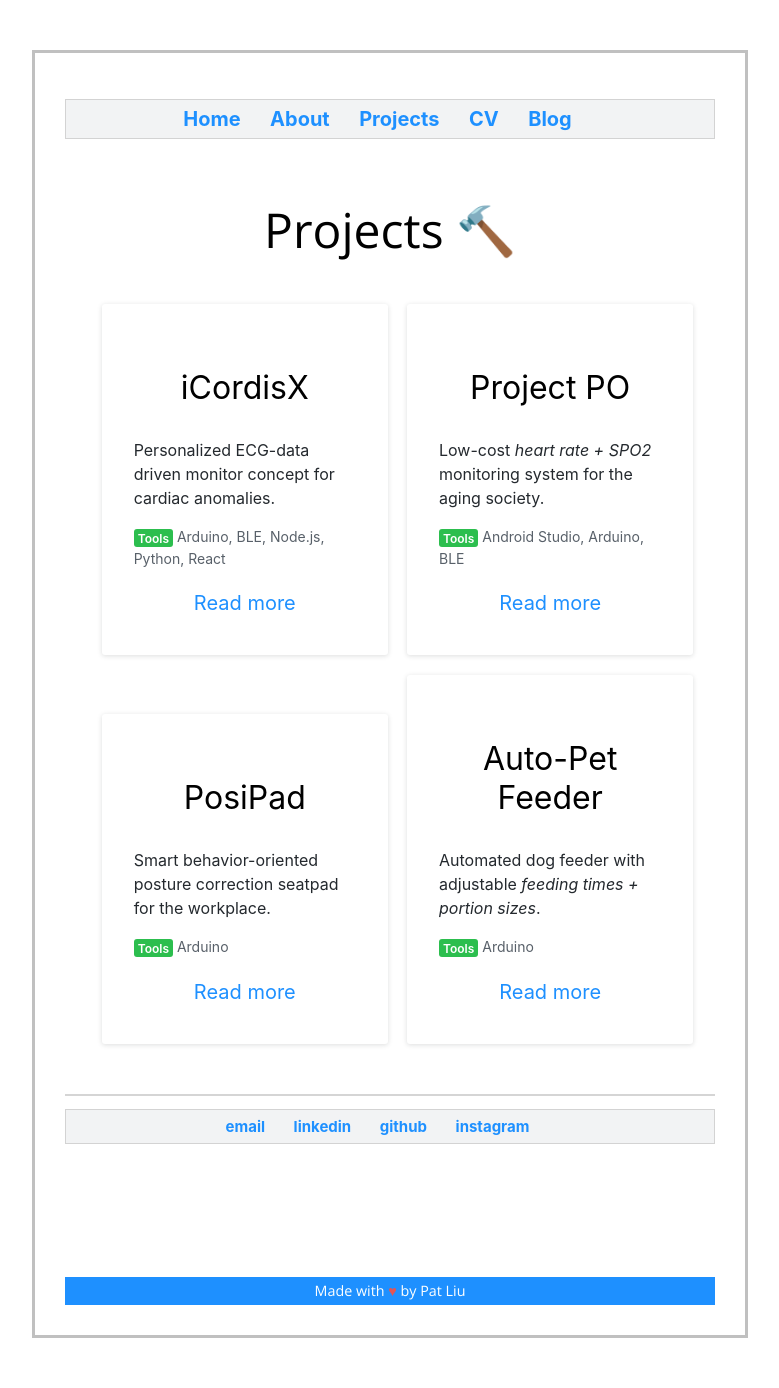
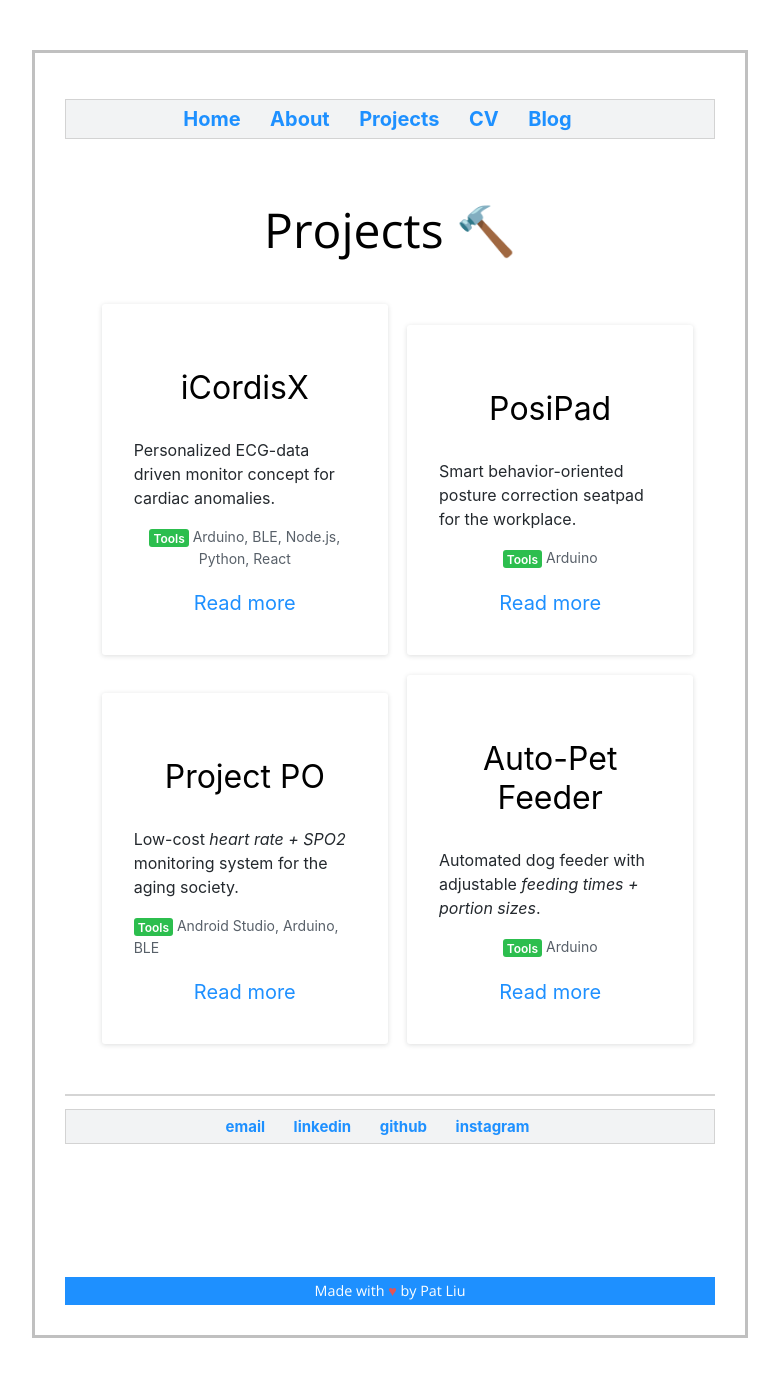
Before and after one commit to pat-liu/WebsiteV1, a Jekyll site: the page built from projects/index.html, in a window 1280 px wide. Shown: the whole page, without its empty margins (250-1029 px from the left). Built offline with Jekyll 4.4.1, drawn with Linux system fonts in a browser that asks for light colours.

Commit message:
Update index.html

```diff
--- a/projects/index.html
+++ b/projects/index.html
@@ -11,37 +11,37 @@
 <h1 class="projectheader">iCordisX</h1>
 <p class="projecttext" style="text-align: left">Personalized ECG-data driven monitor concept for cardiac anomalies.
   </p>
-<p class="projecttext" style="font-size: 14px !important;color: #586069 !important;text-align: left">
+<p class="projecttext" style="font-size: 14px !important;color: #586069 !important;">
   <span class="green">Tools</span> Arduino, BLE, Node.js, Python, React
 </p>
 <a href ="./icordisx.html" style="line-height: 2em">Read more</a>
     </div>
 
     <div class="box">
+        <h1 class="projectheader">PosiPad</h1>
+        <p class="projecttext" style="text-align: left">Smart behavior-oriented posture correction seatpad for the workplace.
+          </p>
+        <p class="projecttext" style="font-size: 14px !important;color: #586069 !important;">
+          <span class="green">Tools</span> Arduino
+        </p>
+        <a href ="./posipad.html" style="line-height: 2em">Read more</a>
+      </div>
+
+    <div class="box">
 <h1 class="projectheader">Project PO</h1>
 <p class="projecttext" style="text-align: left">Low-cost <i>heart rate + SPO2</i> monitoring system for the aging society.
   </p>
-<p class="projecttext" style="font-size: 14px !important;color: #586069 !important;text-align: left">
+<p class="projecttext" style="font-size: 14px !important;color: #586069 !important; text-align: left">
   <span class="green">Tools</span> Android Studio, Arduino, BLE
 </p>
 <a href ="./projectpo.html" style="line-height: 2em">Read more</a>
     </div>
 
     <div class="box">
-<h1 class="projectheader">PosiPad</h1>
-<p class="projecttext" style="text-align: left">Smart behavior-oriented posture correction seatpad for the workplace.
-  </p>
-<p class="projecttext" style="font-size: 14px !important;color: #586069 !important;text-align: left">
-  <span class="green">Tools</span> Arduino
-</p>
-<a href ="./posipad.html" style="line-height: 2em">Read more</a>
-    </div>
-
-    <div class="box">
         <h1 class="projectheader">Auto-Pet Feeder</h1>
         <p class="projecttext" style="text-align: left">Automated dog feeder with adjustable <i>feeding times + portion sizes</i>.
           </p>
-        <p class="projecttext" style="font-size: 14px !important;color: #586069 !important;text-align: left">
+        <p class="projecttext" style="font-size: 14px !important;color: #586069 !important;">
           <span class="green">Tools</span> Arduino
         </p>
         <a href ="./autopetfeeder" style="line-height: 2em">Read more</a>
```
